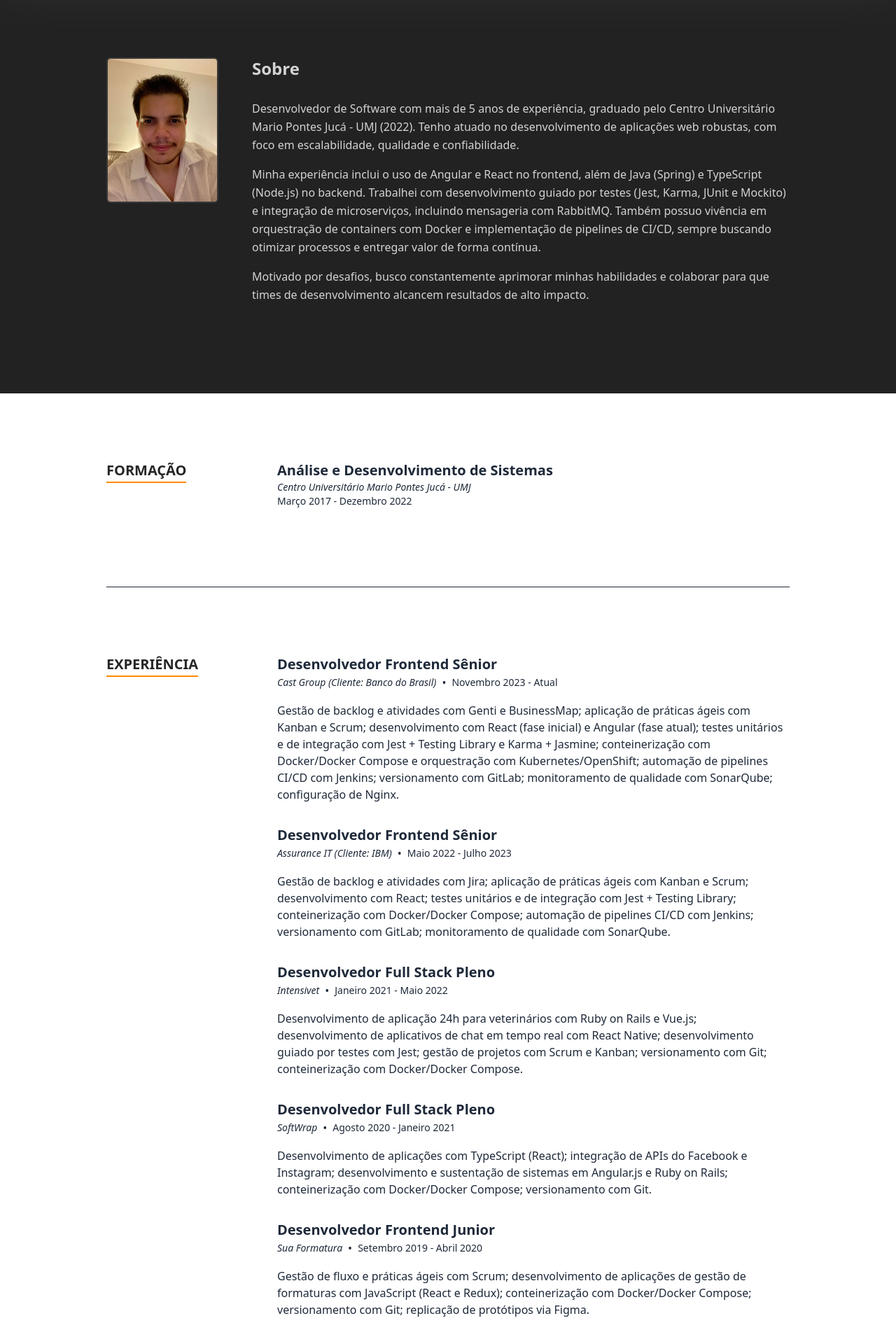
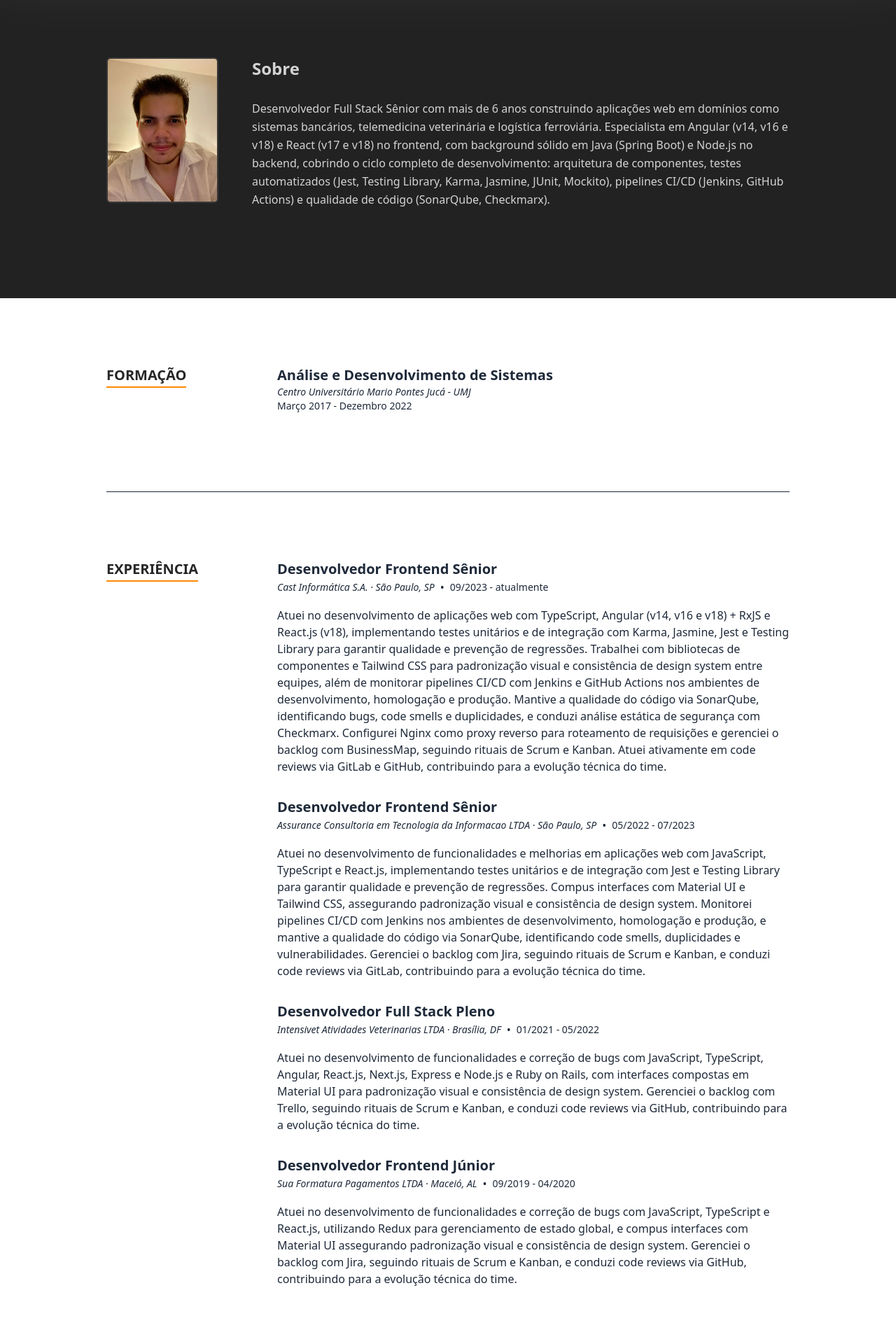
Before and after one commit to henriquebarrosx/Portfolio, a Next.js app: page / in a window 1280 px wide. Shown: the part 806-2726 px from the top of the page at 70% size. Built offline with nearby package versions, Linux system fonts and the light colour scheme.

Commit message:
Refactor experience section and update profile summary

```diff
--- a/src/app/page.tsx
+++ b/src/app/page.tsx
@@ -42,12 +42,6 @@ const Portfolio: FC = () => {
             link: "https://www.linkedin.com/in/henriquebarrosx/"
         },
         {
-            label: "Instagram",
-            icon: FaInstagram,
-            color: ' #e4405f',
-            link: "https://www.instagram.com/bh_xavier"
-        },
-        {
             label: "Github",
             icon: FaGithub,
             color: '#47444f',
@@ -58,33 +52,27 @@ const Portfolio: FC = () => {
     const experiences = [
         {
             cargo: "Desenvolvedor Frontend Sênior",
-            empresa: "Cast Group (Cliente: Banco do Brasil)",
-            periodo: "Novembro 2023 - Atual",
-            descricao: "Gestão de backlog e atividades com Genti e BusinessMap; aplicação de práticas ágeis com Kanban e Scrum; desenvolvimento com React (fase inicial) e Angular (fase atual); testes unitários e de integração com Jest + Testing Library e Karma + Jasmine; conteinerização com Docker/Docker Compose e orquestração com Kubernetes/OpenShift; automação de pipelines CI/CD com Jenkins; versionamento com GitLab; monitoramento de qualidade com SonarQube; configuração de Nginx."
+            empresa: "Cast Informática S.A. · São Paulo, SP",
+            periodo: "09/2023 - atualmente",
+            descricao: "Atuei no desenvolvimento de aplicações web com TypeScript, Angular (v14, v16 e v18) + RxJS e React.js (v18), implementando testes unitários e de integração com Karma, Jasmine, Jest e Testing Library para garantir qualidade e prevenção de regressões. Trabalhei com bibliotecas de componentes e Tailwind CSS para padronização visual e consistência de design system entre equipes, além de monitorar pipelines CI/CD com Jenkins e GitHub Actions nos ambientes de desenvolvimento, homologação e produção. Mantive a qualidade do código via SonarQube, identificando bugs, code smells e duplicidades, e conduzi análise estática de segurança com Checkmarx. Configurei Nginx como proxy reverso para roteamento de requisições e gerenciei o backlog com BusinessMap, seguindo rituais de Scrum e Kanban. Atuei ativamente em code reviews via GitLab e GitHub, contribuindo para a evolução técnica do time."
         },
         {
             cargo: "Desenvolvedor Frontend Sênior",
-            empresa: "Assurance IT (Cliente: IBM)",
-            periodo: "Maio 2022 - Julho 2023",
-            descricao: "Gestão de backlog e atividades com Jira; aplicação de práticas ágeis com Kanban e Scrum; desenvolvimento com React; testes unitários e de integração com Jest + Testing Library; conteinerização com Docker/Docker Compose; automação de pipelines CI/CD com Jenkins; versionamento com GitLab; monitoramento de qualidade com SonarQube."
+            empresa: "Assurance Consultoria em Tecnologia da Informacao LTDA · São Paulo, SP",
+            periodo: "05/2022 - 07/2023",
+            descricao: "Atuei no desenvolvimento de funcionalidades e melhorias em aplicações web com JavaScript, TypeScript e React.js, implementando testes unitários e de integração com Jest e Testing Library para garantir qualidade e prevenção de regressões. Compus interfaces com Material UI e Tailwind CSS, assegurando padronização visual e consistência de design system. Monitorei pipelines CI/CD com Jenkins nos ambientes de desenvolvimento, homologação e produção, e mantive a qualidade do código via SonarQube, identificando code smells, duplicidades e vulnerabilidades. Gerenciei o backlog com Jira, seguindo rituais de Scrum e Kanban, e conduzi code reviews via GitLab, contribuindo para a evolução técnica do time."
         },
         {
             cargo: "Desenvolvedor Full Stack Pleno",
-            empresa: "Intensivet",
-            periodo: "Janeiro 2021 - Maio 2022",
-            descricao: "Desenvolvimento de aplicação 24h para veterinários com Ruby on Rails e Vue.js; desenvolvimento de aplicativos de chat em tempo real com React Native; desenvolvimento guiado por testes com Jest; gestão de projetos com Scrum e Kanban; versionamento com Git; conteinerização com Docker/Docker Compose."
+            empresa: "Intensivet Atividades Veterinarias LTDA · Brasília, DF",
+            periodo: "01/2021 - 05/2022",
+            descricao: "Atuei no desenvolvimento de funcionalidades e correção de bugs com JavaScript, TypeScript, Angular, React.js, Next.js, Express e Node.js e Ruby on Rails, com interfaces compostas em Material UI para padronização visual e consistência de design system. Gerenciei o backlog com Trello, seguindo rituais de Scrum e Kanban, e conduzi code reviews via GitHub, contribuindo para a evolução técnica do time."
         },
         {
-            cargo: "Desenvolvedor Full Stack Pleno",
-            empresa: "SoftWrap",
-            periodo: "Agosto 2020 - Janeiro 2021",
-            descricao: "Desenvolvimento de aplicações com TypeScript (React); integração de APIs do Facebook e Instagram; desenvolvimento e sustentação de sistemas em Angular.js e Ruby on Rails; conteinerização com Docker/Docker Compose; versionamento com Git."
-        },
-        {
-            cargo: "Desenvolvedor Frontend Junior",
-            empresa: "Sua Formatura",
-            periodo: "Setembro 2019 - Abril 2020",
-            descricao: "Gestão de fluxo e práticas ágeis com Scrum; desenvolvimento de aplicações de gestão de formaturas com JavaScript (React e Redux); conteinerização com Docker/Docker Compose; versionamento com Git; replicação de protótipos via Figma."
+            cargo: "Desenvolvedor Frontend Júnior",
+            empresa: "Sua Formatura Pagamentos LTDA · Maceió, AL",
+            periodo: "09/2019 - 04/2020",
+            descricao: "Atuei no desenvolvimento de funcionalidades e correção de bugs com JavaScript, TypeScript e React.js, utilizando Redux para gerenciamento de estado global, e compus interfaces com Material UI assegurando padronização visual e consistência de design system. Gerenciei o backlog com Jira, seguindo rituais de Scrum e Kanban, e conduzi code reviews via GitHub, contribuindo para a evolução técnica do time."
         }
     ];
 
@@ -95,7 +83,7 @@ const Portfolio: FC = () => {
         },
         {
             categoria: "Backend Development",
-            tecnologias: ["Java - Spring Boot", "Node.js", "Ruby on Rails"]
+            tecnologias: ["Java - Spring Boot", "Node.js"]
         },
         {
             categoria: "Testes Automatizados",
@@ -103,7 +91,7 @@ const Portfolio: FC = () => {
         },
         {
             categoria: "DevOps / Infra",
-            tecnologias: ["Github Actions", "Docker", "Jenkins", "Nginx"]
+            tecnologias: ["Github Actions", "Docker", "Jenkins", "Nginx", "SonarQube"]
         },
         {
             categoria: "Banco de Dados",
@@ -238,16 +226,9 @@ const Portfolio: FC = () => {
                     </motion.div>
                     <motion.div className="col-span-10 flex flex-col gap-4 text-base text-white/80 leading-relaxed max-w-3xl" variants={item}>
                         <h2 className="text-2xl font-bold mb-3">Sobre</h2>
-                        <p>
-                            Desenvolvedor de Software com mais de 5 anos de experiência, graduado pelo Centro Universitário Mario Pontes Jucá - UMJ (2022). Tenho atuado no desenvolvimento de aplicações web robustas, com foco em escalabilidade, qualidade e confiabilidade.
-                        </p>
 
                         <p>
-                            Minha experiência inclui o uso de Angular e React no frontend, além de Java (Spring) e TypeScript (Node.js) no backend. Trabalhei com desenvolvimento guiado por testes (Jest, Karma, JUnit e Mockito) e integração de microserviços, incluindo mensageria com RabbitMQ. Também possuo vivência em orquestração de containers com Docker e implementação de pipelines de CI/CD, sempre buscando otimizar processos e entregar valor de forma contínua.
-                        </p>
-
-                        <p>
-                            Motivado por desafios, busco constantemente aprimorar minhas habilidades e colaborar para que times de desenvolvimento alcancem resultados de alto impacto.
+                            Desenvolvedor Full Stack Sênior com mais de 6 anos construindo aplicações web em domínios como sistemas bancários, telemedicina veterinária e logística ferroviária. Especialista em Angular (v14, v16 e v18) e React (v17 e v18) no frontend, com background sólido em Java (Spring Boot) e Node.js no backend, cobrindo o ciclo completo de desenvolvimento: arquitetura de componentes, testes automatizados (Jest, Testing Library, Karma, Jasmine, JUnit, Mockito), pipelines CI/CD (Jenkins, GitHub Actions) e qualidade de código (SonarQube, Checkmarx).
                         </p>
                     </motion.div>
                 </div>
```
